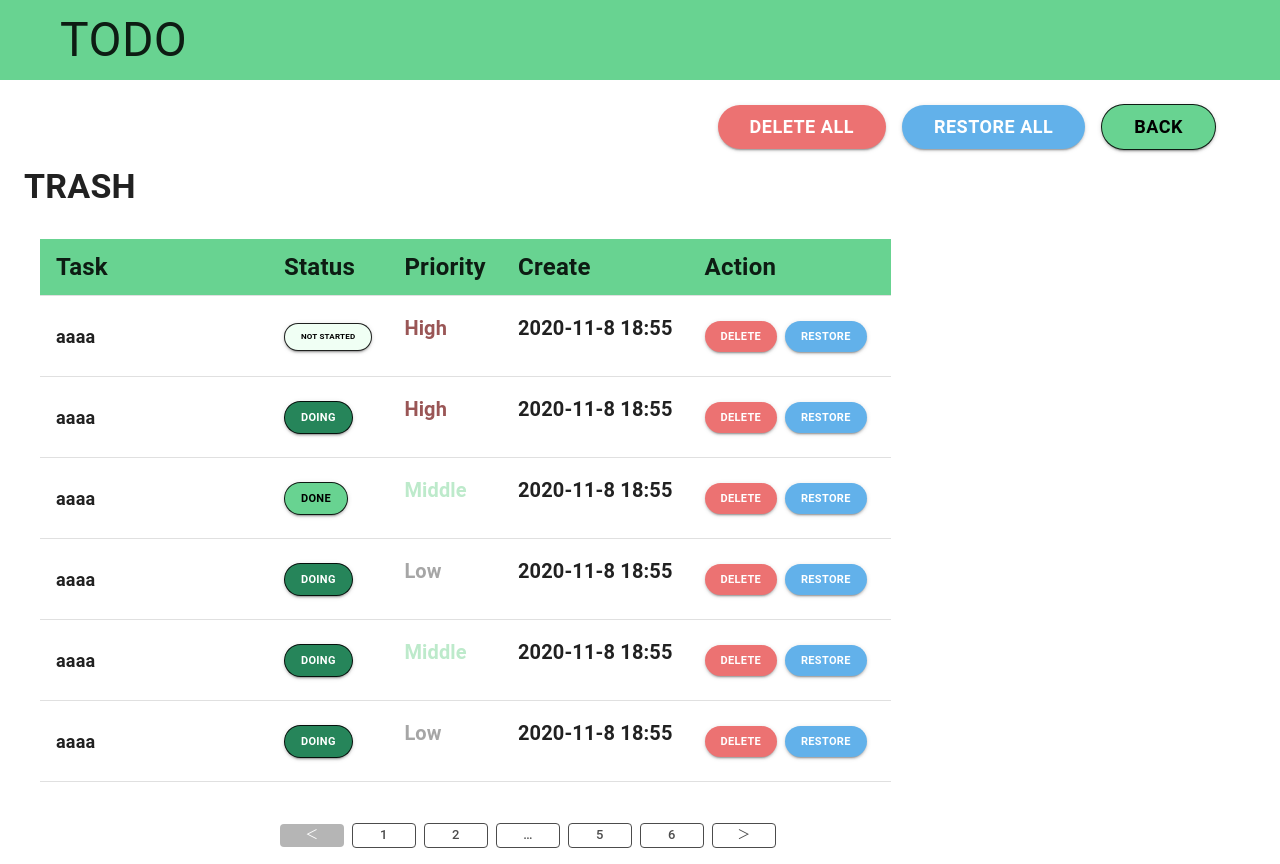
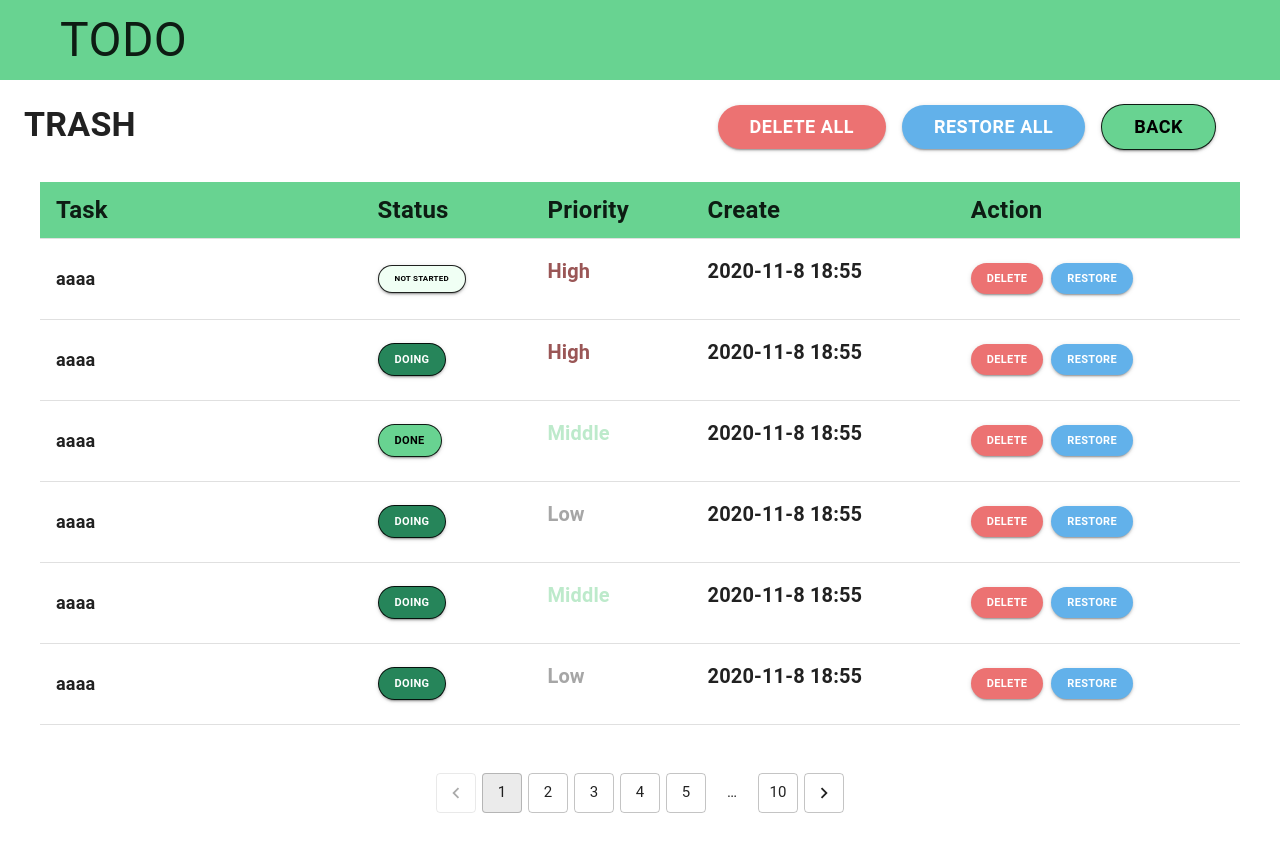
Before and after one commit to if-mentor/next_fire_todo_5, a Next.js app: page /delete in a window 1280 px wide. Built offline with nearby package versions, Linux system fonts and the light colour scheme.

Commit message:
Paginationの導入&表示の修正

```diff
--- a/pages/delete.tsx
+++ b/pages/delete.tsx
@@ -1,5 +1,5 @@
 import type { NextPage } from 'next'
-import { Box, Button, CssBaseline,  Table, TableBody, TableCell, TableContainer, TableHead, TableRow, Typography } from '@mui/material'
+import { Box, Button, CssBaseline,  Table, TableBody, TableCell, TableContainer, TableHead, TableRow, Typography,  Pagination } from '@mui/material'
 import { Header } from '../components/Header'
 import Container from '@mui/material/Container';
 
@@ -12,29 +12,30 @@ const detail: NextPage = () => {
         maxWidth="xl"
       >
       <CssBaseline />
-        <Box sx={{ textAlign: "right", marginLeft: "auto" }} >
-           <Button variant="contained" sx={{ pl: 4, pr: 4, mt: 3, mb: 2, mr: 2, background: "#ec7272", "&:hover": { background: "#ec7171", opacity: [0.9, 0.8, 0.7] }, borderRadius: 25, borderColor: 'text.primary', fontWeight: "bold", fontSize: 18  }}>
-            Delete All
-           </Button>
-           <Button variant="contained" sx={{ pl: 4, pr: 4, mt: 3, mb: 2, mr: 2, background: "#62b1ea", "&:hover": { background: "#62bcca", opacity: [0.9, 0.8, 0.7] }, borderRadius: 25, borderColor: 'text.primary', fontWeight: "bold", fontSize: 18  }}>
-            Restore ALL
-          </Button>
-          <Button variant="contained" sx={{ pl: 4, pr: 4, mt: 3, mb: 2, mr: 5, background: "#68D391", "&:hover": { background: "#68D391", opacity: [0.9, 0.8, 0.7] }, borderRadius: 25, border: 1, borderColor: 'text.primary', color: "black", fontWeight: "bold", fontSize: 18 }}>
-            Back
-          </Button>
-        </Box>
-        <Box sx={{ display: "flex" }}>
+      <Box sx={{ display: "flex" }}>
           <Typography
             component="h1"
             variant="h4"
+            mt={3}
             mb={2}
             sx={{ fontWeight: "bold" }}
           >
             TRASH
           </Typography>
+          <Box sx={{ textAlign: "right", marginLeft: "auto" }} >
+            <Button variant="contained" sx={{ pl: 4, pr: 4, mt: 3, mb: 2, mr: 2, background: "#ec7272", "&:hover": { background: "#ec7171", opacity: [0.9, 0.8, 0.7] }, borderRadius: 25, borderColor: 'text.primary', fontWeight: "bold", fontSize: 18  }}>
+              Delete All
+            </Button>
+            <Button variant="contained" sx={{ pl: 4, pr: 4, mt: 3, mb: 2, mr: 2, background: "#62b1ea", "&:hover": { background: "#62bcca", opacity: [0.9, 0.8, 0.7] }, borderRadius: 25, borderColor: 'text.primary', fontWeight: "bold", fontSize: 18  }}>
+              Restore ALL
+            </Button>
+            <Button variant="contained" sx={{ pl: 4, pr: 4, mt: 3, mb: 2, mr: 5, background: "#68D391", "&:hover": { background: "#68D391", opacity: [0.9, 0.8, 0.7] }, borderRadius: 25, border: 1, borderColor: 'text.primary', color: "black", fontWeight: "bold", fontSize: 18 }}>
+              Back
+            </Button>
+          </Box>
         </Box>
         <Box>
-          <Box sx={{ display: 'flex', overflowX: "auto" }}>
+          <Box sx={{ display: "flex", flexFlow: "column", overflowX: "auto" }}>
             <Box sx={{  p: 2 }}>
               <TableContainer >
                 <Table sx={{ minWidth: 850 }} aria-label="simple table">
@@ -417,124 +418,15 @@ const detail: NextPage = () => {
                   </TableBody>
                 </Table>
               </TableContainer>
-            <Box component="span"
-            sx={{
-              display: "flex",
-              mt: 5,
-               }}
-            />
-              <Button
-                size="small"
-                sx={{
-                  ml: 30,
-                  padding: 0,
-                  backgroundColor: "#b5b5b5",
-                  color: "white",
-                  "&:hover": {
-                    color: "#b5b5b5"
-                  }
-                }}
-              >
-                ＜
-              </Button>
-              <Button
-                size="small"
-                sx={{
-                  ml: 1,
-                  padding: 0,
-                  backgroundColor: "#fff",
-                  color: "#4c4c4c",
-                  border: 1,
-                  "&:hover": {
-                    backgroundColor: "#b5b5b5",
-                    color: "#fff"
-                  }
-                }}
-              >
-                1
-              </Button>
-              <Button
-                size="small"
-                sx={{
-                  ml: 1,
-                  padding: 0,
-                  backgroundColor: "#fff",
-                  color: "#4c4c4c",
-                  border: 1,
-                  "&:hover": {
-                    backgroundColor: "#b5b5b5",
-                    color: "#fff"
-                  }
-                }}
-              >
-                2
-              </Button>
-              <Button
-                size="small"
-                sx={{
-                  ml: 1,
-                  padding: 0,
-                  backgroundColor: "#fff",
-                  color: "#4c4c4c",
-                  border: 1,
-                  "&:hover": {
-                    backgroundColor: "#b5b5b5",
-                    color: "#fff"
-                  }
-                }}
-              >
-                …
-              </Button>
-              <Button
-                size="small"
-                sx={{
-                  ml: 1,
-                  padding: 0,
-                  backgroundColor: "#fff",
-                  color: "#4c4c4c",
-                  border: 1,
-                  "&:hover": {
-                    backgroundColor: "#b5b5b5",
-                    color: "#fff"
-                  }
-                }}
-              >
-                5
-              </Button>
-              <Button
-                size="small"
-                sx={{
-                  ml: 1,
-                  padding: 0,
-                  backgroundColor: "#fff",
-                  color: "#4c4c4c",
-                  border: 1,
-                  "&:hover": {
-                    backgroundColor: "#b5b5b5",
-                    color: "#fff"
-                  }
-                }}
-              >
-                6
-              </Button>
-              <Button
-                size="small"
-                sx={{
-                  ml: 1,
-                  padding: 0,
-                  backgroundColor: "#fff",
-                  color: "#4c4c4c",
-                  border: 1,
-                  "&:hover": {
-                    backgroundColor: "#b5b5b5",
-                    color: "#fff"
-                  }
-                }}
-              >
-                ＞
-              </Button>
-            <Box>
-            </Box>
+              <Box mt={6} mb={3} sx={{ textAlign: "center" }}>
+                <Pagination
+                  count={10}
+                  size="large"
+                  variant="outlined"
+                  shape="rounded"
+                  sx={{ display: "inline-block" }}
+                />
+              </Box>
           </Box>
         </Box>
       </Box>
```
